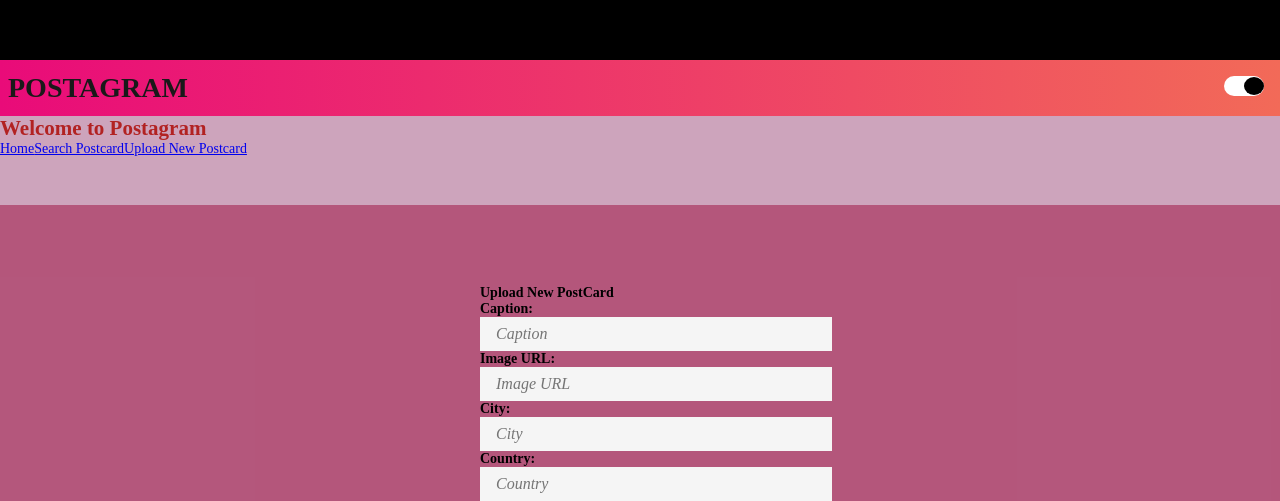
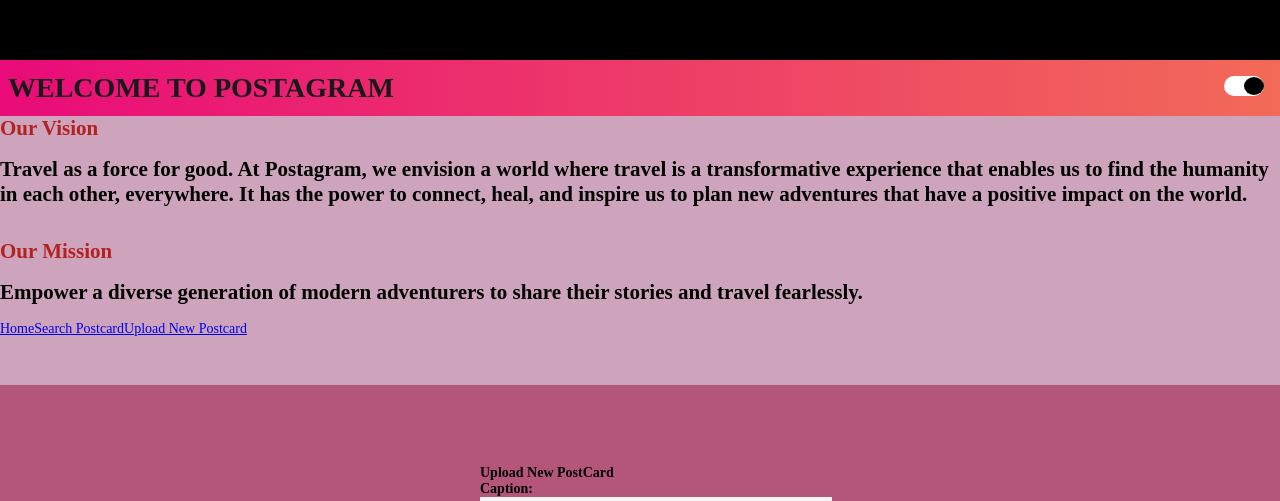
Before and after one commit to janicera2880/postagram, a React (Create React App) app: page / in a window 1280 px wide. Shown: the part 740-1241 px from the top of the page. Built offline with nearby package versions, Linux system fonts and the light colour scheme.

Commit message:
Add vision and mission statement in Home page

```diff
--- a/src/components/Header.js
+++ b/src/components/Header.js
@@ -8,7 +8,7 @@ function Header({isDarkMode, onToggleDarkMode}) {
 
     return (
       <header>
-      <h1>POSTAGRAM</h1>
+      <h1>WELCOME TO POSTAGRAM</h1>
       <div className="toggle-switch">
         <input type="checkbox" id="toggle-dark-mode" checked={isDarkMode} onChange={e => onToggleDarkMode(e.target.checked)} />
         <label htmlFor="toggle-dark-mode"></label>
--- a/src/components/Home.js
+++ b/src/components/Home.js
@@ -3,9 +3,13 @@ import React from "react";
 function Home() {
     return (
         <section id="home">
-            <h1 style={{ color: "firebrick" }}>
-                Welcome to Postagram
-            </h1>
+            <h1 style={{ color: "firebrick" }}>Our Vision</h1>
+            <br></br>
+            <h2>Travel as a force for good. At Postagram, we envision a world where travel is a transformative experience that enables us to find the humanity in each other, everywhere. It has the power to connect, heal, and inspire us to plan new adventures that have a positive impact on the world.</h2>
+            <br></br>
+            <h1 style={{ color: "firebrick" }}>Our Mission</h1>
+            <br></br>
+            <h2>Empower a diverse generation of modern adventurers to share their stories and travel fearlessly.</h2>
         </section>
     );
 }
```
